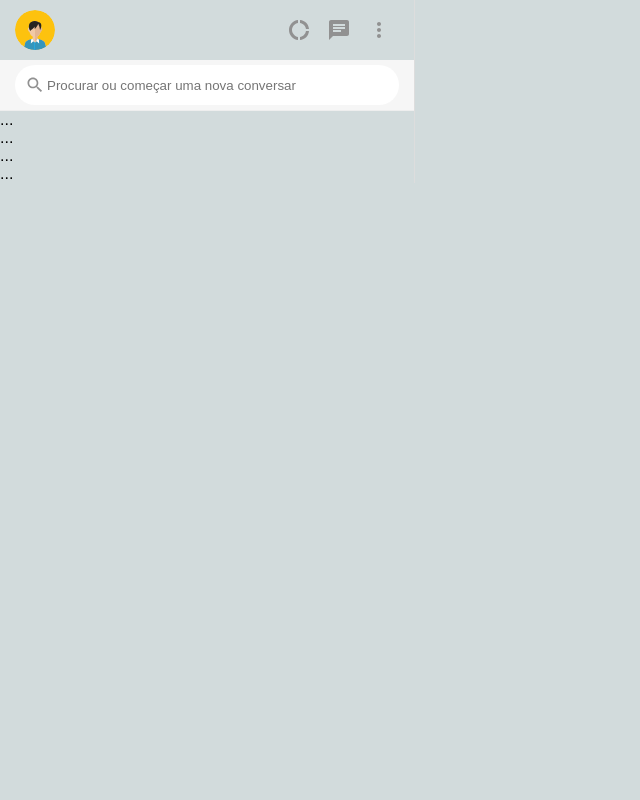
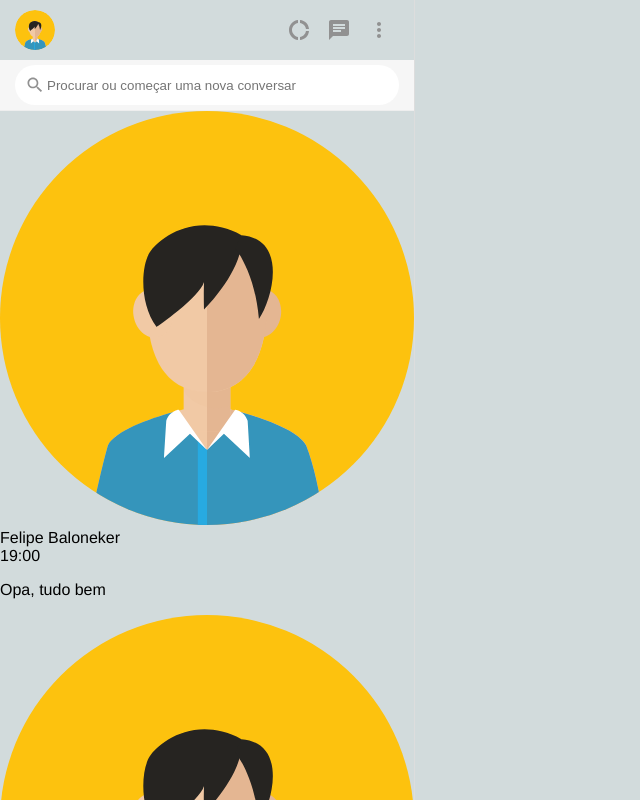
Before and after one commit to felipebaloneker/Whatsapp-React, a React (Create React App) app: page / in a window 1280 px wide. Shown: the top 800 px of the page, without its empty margins (0-640 px from the left). Built offline with nearby package versions, Linux system fonts and the light colour scheme.

Commit message:
adicionado chatlistitem

```diff
--- a/src/components/ChatListItem/index.jsx
+++ b/src/components/ChatListItem/index.jsx
@@ -1,10 +1,25 @@
 import React from 'react';
+import Avatar from "../../assets/images/avatar.svg";
+
 import "./style.css";
 
 export default () =>{
     return(
         <>
-            <div>...</div>
+            <div className='chatListItem'>
+                <img className='chatListItem-avatar' src={Avatar} alt=''></img>
+                <div className='chatListItem-lines'>
+                    <div className='chatListItem-line'>
+                        <div className='chatListItem-name'>Felipe Baloneker</div>
+                        <div className='chatListItem-date'>19:00</div>
+                    </div>
+                    <div className='chatListItem-line'>
+                        <div className='chatListItem-lastMsg'>
+                            <p>Opa, tudo bem</p>
+                        </div>
+                    </div>
+                </div>
+            </div>
         </>
     );
 }
```
